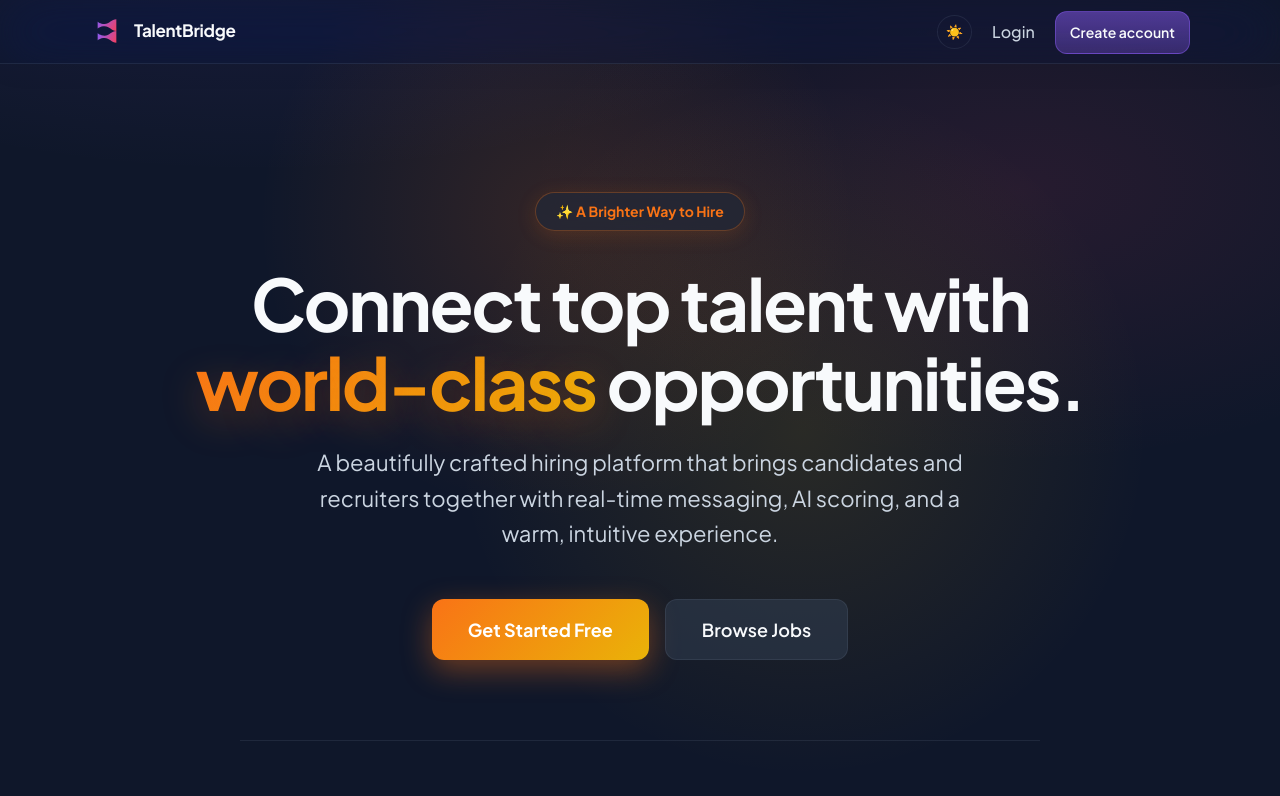
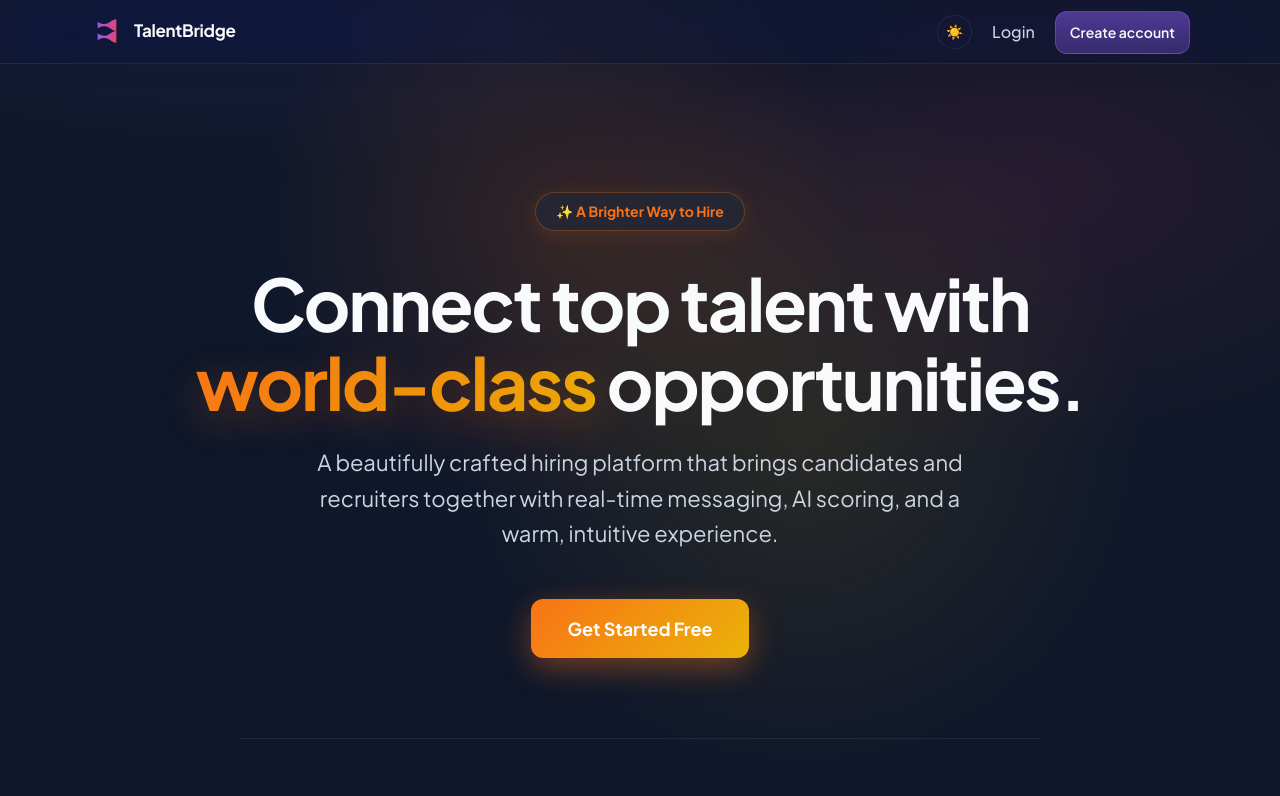
Before and after one commit to devanshibhatt23/TalentBridge, a React (Vite) app in the folder client/: page / in a window 1280 px wide. Shown: the top 796 px of the page. Built offline with nearby package versions, Linux system fonts and the light colour scheme.

Commit message:
[chore]: remove jos

```diff
--- a/client/src/pages/Landing.jsx
+++ b/client/src/pages/Landing.jsx
@@ -108,7 +108,7 @@ export function Landing() {
           }}>
             Get Started Free
           </Link>
-          <Link to="/jobs" className="btn btn--ghost" style={{
+          {/* <Link to="/jobs" className="btn btn--ghost" style={{
             padding: '16px 36px',
             fontSize: '18px',
             borderRadius: '12px',
@@ -117,7 +117,7 @@ export function Landing() {
             fontWeight: 600
           }}>
             Browse Jobs
-          </Link>
+          </Link> */}
         </div>
 
         {/* Trusted By Banner */}
@@ -139,7 +139,7 @@ export function Landing() {
       <section className="container" style={{ marginTop: '60px', position: 'relative', zIndex: 1 }}>
         <div className="grid grid--3">
           <div className="card" style={{
-            padding: '40px 32px',
+            padding: '40px 10px',
             textAlign: 'center',
             display: 'flex',
             flexDirection: 'column',
```
